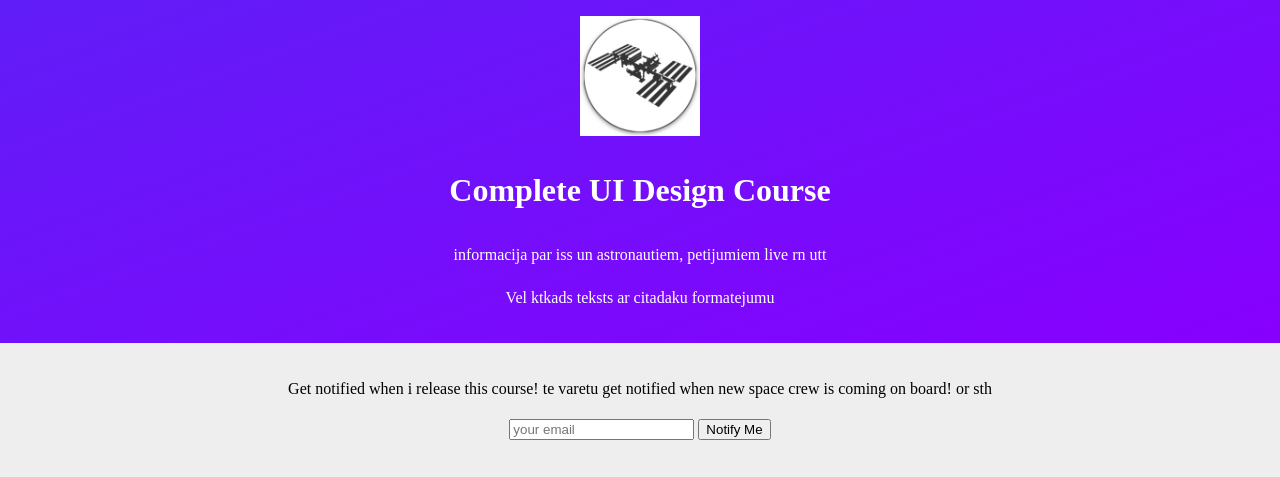
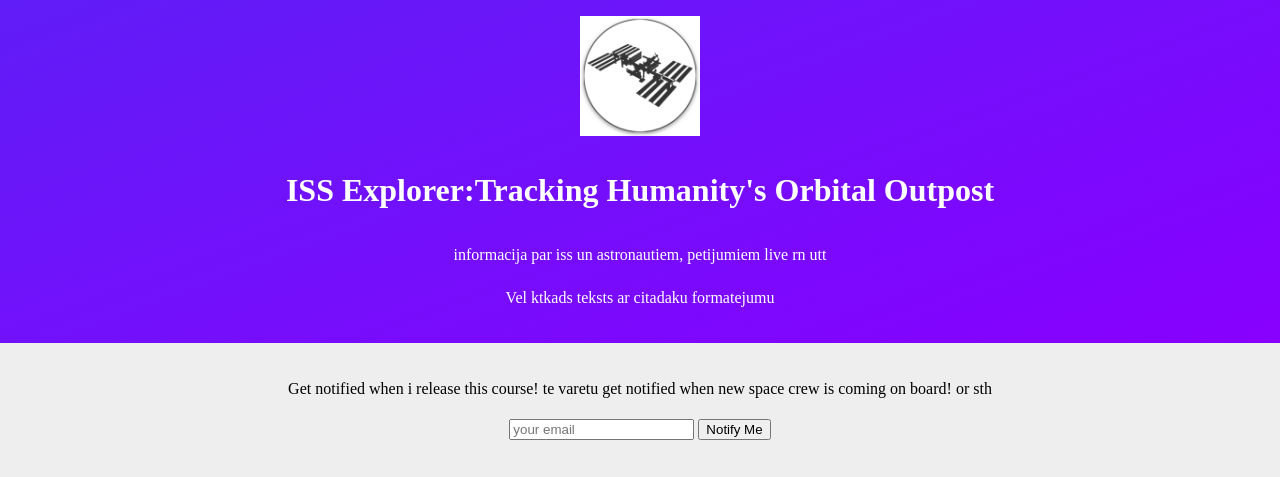
Before and after one commit to JanisGitHubb/ISS-Explorer, a plain HTML site: page index.html in a window 1280 px wide. Shown: the top 477 px of the page. Drawn offline with Linux system fonts and the light colour scheme; a web font is replaced by a local one.

Commit message:
Renaming the main heading

```diff
--- a/index.html
+++ b/index.html
@@ -19,7 +19,7 @@
                 <img src="images/issEmblem.jpg" alt="issEmblem" class="logo">
 
                 <div class="content">
-                    <h1>Complete <span>UI Design Course</span></h1>
+                    <h1>ISS Explorer:<span>Tracking Humanity's Orbital Outpost</span></h1>
 
                     <p>informacija par iss un astronautiem, petijumiem live rn utt</p>
                     <p class="light"> Vel ktkads teksts ar citadaku formatejumu</p>
```
